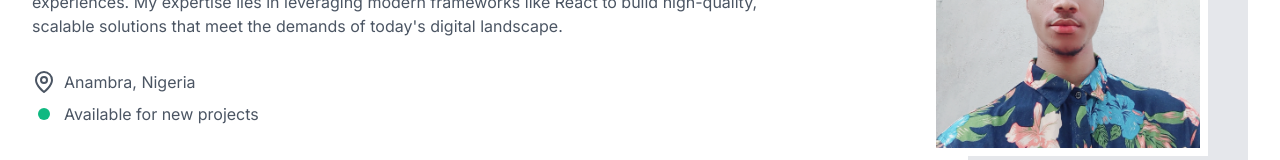
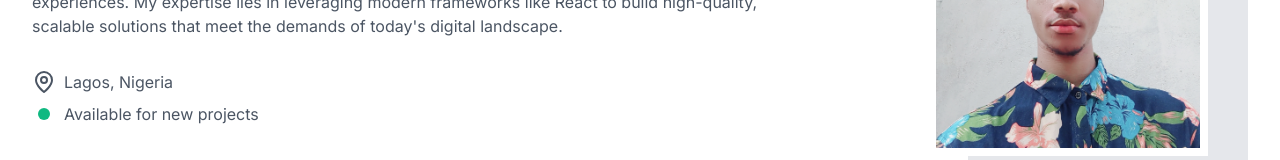
Before and after one commit to officialp123/david-website, a Next.js app: page / in a window 1280 px wide. Shown: the part 317-477 px from the top of the page. Built offline with nearby package versions, Linux system fonts and the light colour scheme.

Commit message:
Update hero.tsx

```diff
--- a/src/components/sections/hero.tsx
+++ b/src/components/sections/hero.tsx
@@ -39,7 +39,7 @@ const HeroSection = () => {
           <div className="flex flex-col gap-2">
             <div className="flex gap-2">
               <MapPin className="stroke-gray-600" />
-              <Typography>Anambra, Nigeria</Typography>
+              <Typography>Lagos, Nigeria</Typography>
             </div>
 
             <div className="flex items-center gap-2">
```
